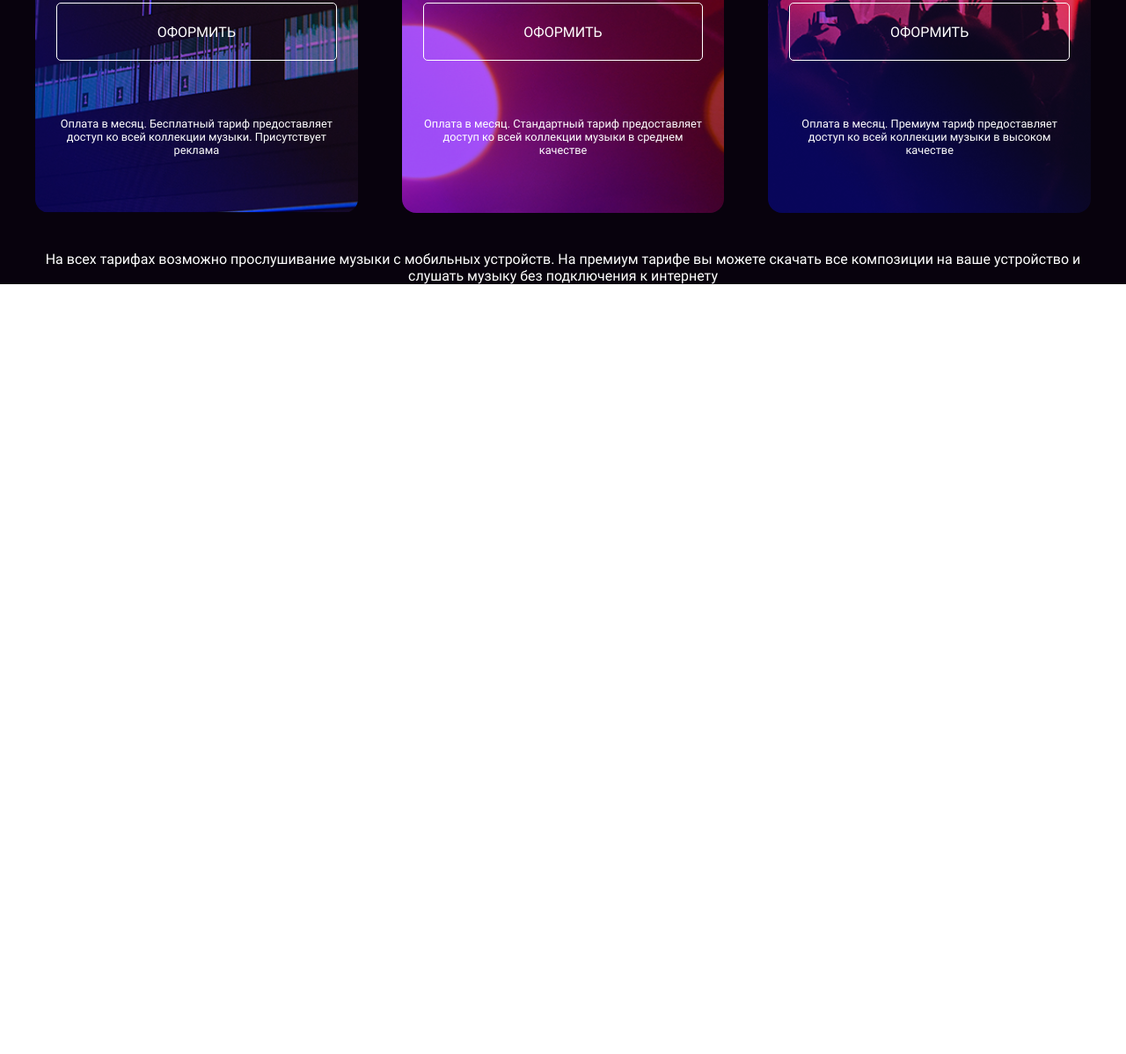
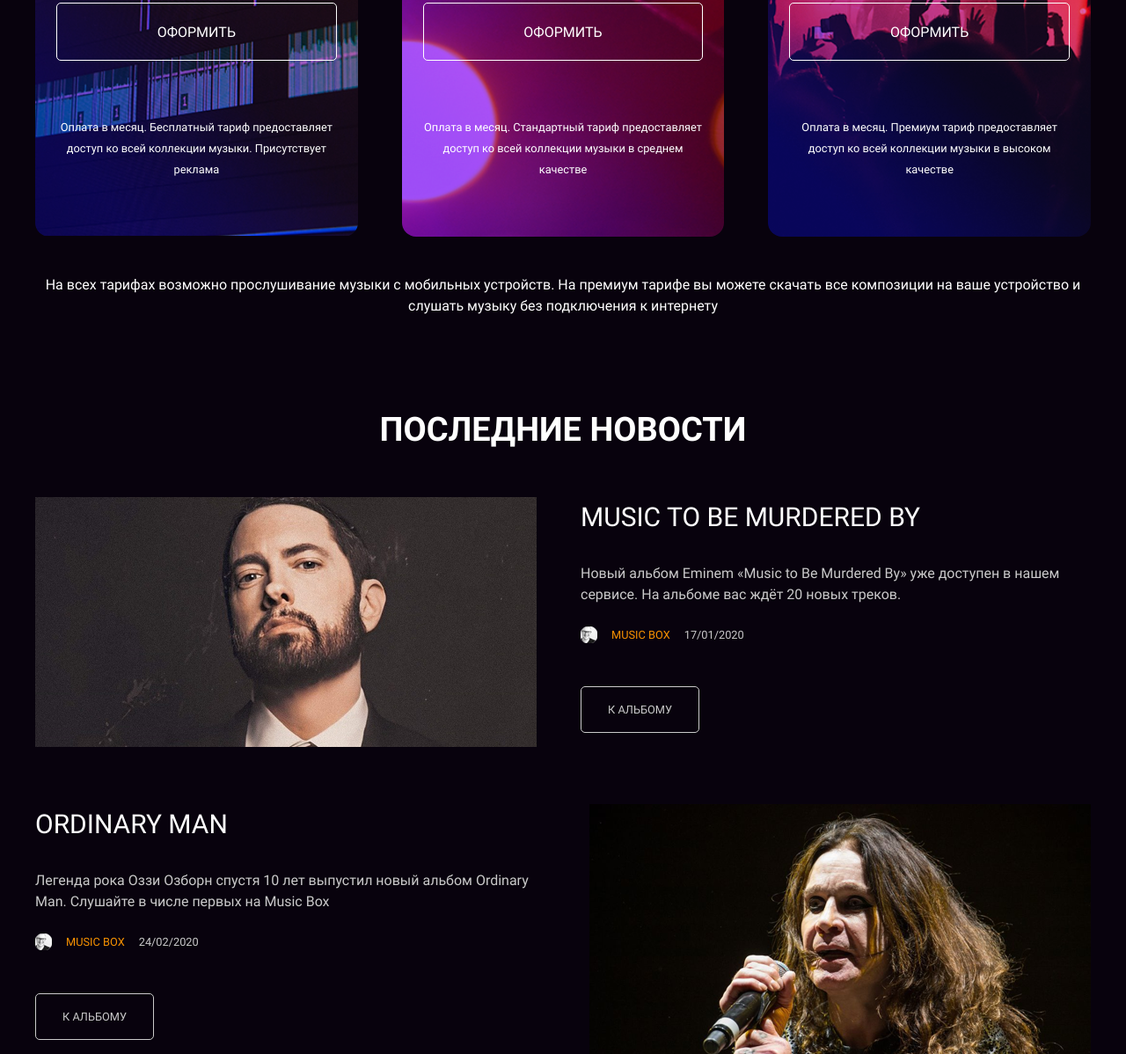
Before and after one commit to volianskii/layout-designer-project-56, a website: page src/index.html in a window 1280 px wide. Shown: the part 1332-2530 px from the top of the page at 88% size. Before the commit the page ends 1655 px from the top, so only its background shows below. Drawn offline with Linux system fonts and the light colour scheme.

Commit message:
complete section-3, fix header logo

```diff
--- a/src/index.html
+++ b/src/index.html
@@ -13,6 +13,7 @@
             <div class="content flex-header">
                 <div class="flex-row">
                     <div class="music-box">
+                        <img src="images/logo.svg" alt="logo">
                         <p class="white">music box</p>
                     </div>
                     <div class="menu">
@@ -45,9 +46,10 @@
                     </form>
                 </div>
             </section>
+
             <section id="page-pricing">
                 <div class="content flex">
-                   <h2>формы подписки</h2>
+                   <h2 class="white">формы подписки</h2>
                    <div class="cards">
                         <div class="pricing-item bg-1">
                             <h3 class="white">бесплатная</h3>
@@ -70,7 +72,46 @@
                    </div>
                    <p class="white">На всех тарифах возможно прослушивание музыки с мобильных устройств. На премиум тарифе вы можете скачать все композиции на ваше устройство и слушать музыку без подключения к интернету</p>
                 </div>
+            </section>
 
+            <section id="page-news">
+                <div class="content flex">
+                    <h2 class="white">последние новости</h2>
+                    <div class="news-item">
+                        <img src="images/Music to Be Murdered By.png" alt="Eminem photo">
+                        <div class="flex-left">
+                            <div class="flex news-body">
+                                <h3 class="white">Music to Be Murdered By</h3>
+                                <p>Новый альбом Eminem «Music to Be Murdered By» уже доступен в нашем сервисе. На альбоме вас ждёт 20 новых треков.</p>
+                            </div>
+                            <div class="flex news-footer">
+                                <div class="news-author">
+                                    <img src="images/avatar.png" alt="avatar">
+                                    <p class="orange small-text">MUSIC BOX</p>
+                                    <p class="small-text">17/01/2020</p>
+                                </div>
+                                <a href="#" class="btn album small-text">К АЛЬБОМУ</a>
+                            </div>
+                        </div>
+                    </div>
+                    <div class="news-item">
+                        <div class="flex-left">
+                            <div class="flex news-body">
+                                <h3 class="white">Ordinary Man</h3>
+                                <p>Легенда рока Оззи Озборн спустя 10 лет выпустил новый альбом Ordinary Man. Слушайте в числе первых на Music Box</p>
+                            </div>
+                            <div class="flex news-footer">
+                                <div class="news-author">
+                                    <img src="images/avatar.png" alt="avatar">
+                                    <p class="orange small-text">MUSIC BOX</p>
+                                    <p class="small-text">24/02/2020</p>
+                                </div>
+                                <a href="#" class="btn album small-text">К АЛЬБОМУ</a>
+                            </div>
+                        </div>
+                        <img src="images/Ordinary Man.png" alt="Ozzy photo">
+                    </div>
+                </div>
             </section>
         </main>
    <!--  </div> -->
--- a/src/scss/app.scss
+++ b/src/scss/app.scss
@@ -2,3 +2,4 @@
 @import "header.scss";
 @import "section-1.scss";
 @import "section-2.scss";
+@import "section-3.scss";
--- a/src/scss/general.scss
+++ b/src/scss/general.scss
@@ -37,6 +37,10 @@ a {
     margin: 0px;
 }
 
+p {
+    line-height: 24px;
+}
+
 a {
     text-decoration: none;
 }
@@ -63,6 +67,31 @@ h3 {
 
 .content-width {
     width: 1200px;
+}
+
+.white {
+    color: $white;
+}
+
+.orange {
+    color: $orange;
+}
+
+.small-text {
+    font-size: 12.8px;
+    line-height: 1.5;
+}
+
+.btn {
+    box-sizing: border-box;
+    display: flex;
+    align-items: center;
+    justify-content: center;
+    width: 100%;
+    height: 66px;
+    padding: 20px 30px;
+    border: 1px solid $white;
+    border-radius: 5px;
 }
 
 section,
--- a/src/scss/header.scss
+++ b/src/scss/header.scss
@@ -19,15 +19,21 @@
 
 .music-box {
     /* margin-left: 119px; */
+    display: grid;
+    grid-template-columns: min-content max-content;
+    column-gap: 16px;
     margin-right: 90px;
 
-    & p {
+    & img {
+        height: 24px;
+    }
+    /* & p {
         position: relative;
         left: 40px;
-    }
+    } */
 }
 
-.music-box p::before {
+/* .music-box p::before {
     position: absolute;
     content: "";
     background-image: url(../images/logo.svg);
@@ -37,11 +43,7 @@
     width: 24px;
     left: -40px;
     top: -5px;
-}
-
-.white {
-    color: $white;
-}
+} */
 
 .menu > ul {
     display: grid;
@@ -49,6 +51,7 @@
     column-gap: 24px;
     list-style-type: none;
     margin: 0px;
+    padding: 0px;
 }
 
 .search {
--- a/src/scss/section-2.scss
+++ b/src/scss/section-2.scss
@@ -56,18 +56,6 @@
     width: 100%;
 }
 
-.btn {
-    box-sizing: border-box;
-    display: flex;
-    align-items: center;
-    justify-content: center;
-    width: 100%;
-    height: 66px;
-    padding: 20px 30px 20px 30px;
-    border: 1px solid $white;
-    border-radius: 5px;
-}
-
 @media (max-width: 415px) {
     .cards {
         margin: 45px 0px 43px 0px;
--- /dev/null
+++ b/src/scss/section-3.scss
@@ -0,0 +1,76 @@
+#page-news {
+    padding: 100px 0px 0px 0px;
+}
+
+.news-item {
+    @include flex(row);
+    align-items: unset;
+    column-gap: 50px;
+
+    &:nth-child(2) {
+        margin: 48px 0px 65px 0px;
+    }
+}
+
+.news-body {
+    text-align: start;
+    align-items: flex-start;
+    margin-bottom: 24px;
+
+    & h3 {
+        font-size: 30px;
+        line-height: 45px;
+        font-weight: normal;
+        margin-bottom: 30px;
+    }
+}
+
+.news-footer {
+    align-items: flex-start;
+}
+
+.news-author {
+    display: grid;
+    grid-template-columns: auto auto auto;
+    column-gap: 16px;
+    margin-bottom: 48px;
+}
+
+.album {
+    border: 1px solid $mid_grey;
+    padding: 16px 30px;
+    width: unset;
+    height: unset;
+    font-size: 12.8px;
+    line-height: 1.5;
+}
+
+.flex-left {
+    @include flex(column);
+    align-items: flex-start;
+}
+
+@media (max-width: 415px) {
+    .news-item {
+        display: grid;
+        grid-template-rows: auto auto;
+        row-gap: 50px;
+        width: 100%;
+
+        & h3 {
+            font-size: 16px;
+            line-height: 24px;
+            font-weight: normal;
+            text-transform: capitalize;
+        }
+
+        & img {
+            grid-row-start: 1;
+            width: 100%;
+        }
+
+        & .flex-left {
+            grid-row-start: 2;
+        }
+    }
+}
```
Also changed, not shown: src/css/app.css, 1 other file.
